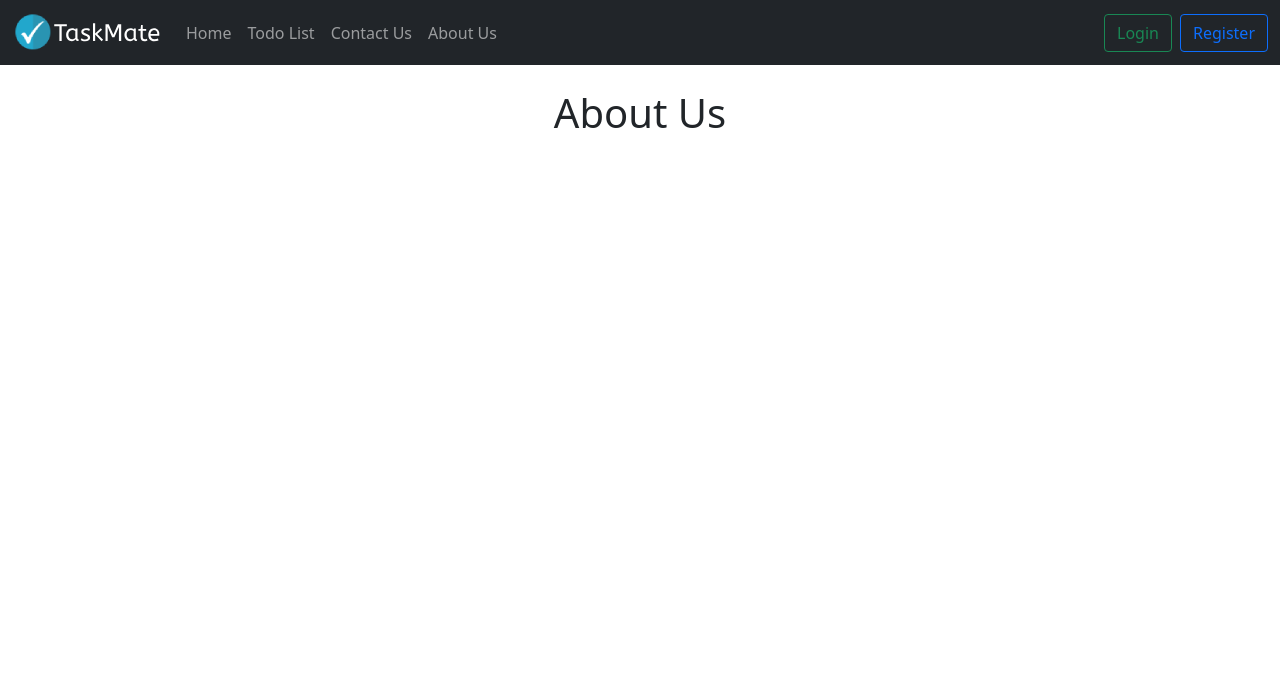
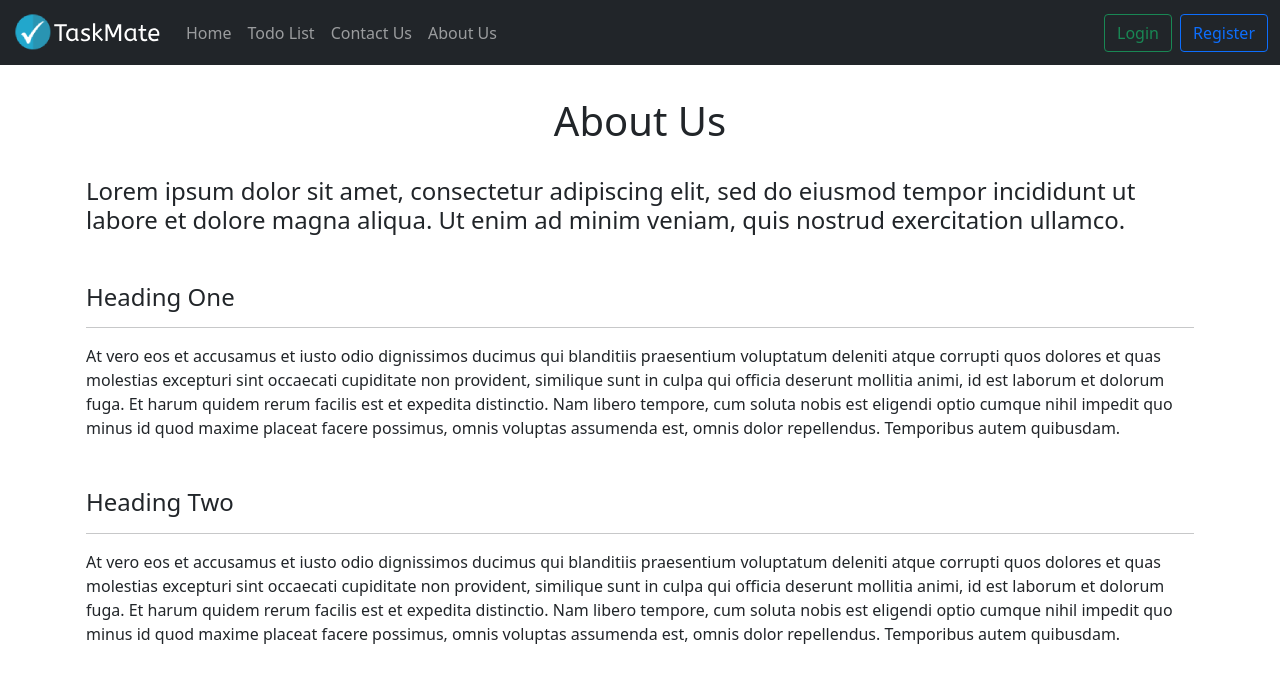
Before and after one commit to somesh1611/task-app, a Django app: page /about-us in a window 1280 px wide. Shown: the top 683 px of the page. Run offline with Django 3.2, Linux system fonts and the light colour scheme.

Commit message:
updated site

```diff
--- a/todolist_app/templates/about.html
+++ b/todolist_app/templates/about.html
@@ -6,9 +6,36 @@
 
 {% block content %}
 
-    <div class="container">
+    <div class="container px-3 py-2">
+    <div class="mb-5">
     <br>
         <h1 class="text-center">{{about_text}}</h1>
+        <br>
+        <h4>Lorem ipsum dolor sit amet, consectetur adipiscing elit, sed do eiusmod tempor incididunt ut labore et dolore magna aliqua.
+        Ut enim ad minim veniam, quis nostrud exercitation ullamco.</h4>
+    </div>
+    <div class="mb-5">
+        <h4>Heading One</h4>
+        <hr>
+        <p class=''>At vero eos et accusamus et iusto odio dignissimos ducimus qui blanditiis
+        praesentium voluptatum deleniti atque corrupti quos dolores et quas molestias excepturi
+        sint occaecati cupiditate non provident, similique sunt in culpa qui officia deserunt mollitia
+        animi, id est laborum et dolorum fuga. Et harum quidem rerum facilis est et expedita distinctio.
+        Nam libero tempore, cum soluta nobis est eligendi optio cumque nihil impedit quo minus id quod
+        maxime placeat facere possimus, omnis voluptas assumenda est,
+        omnis dolor repellendus. Temporibus autem quibusdam.</p>
+    </div>
+    <div>
+        <h4>Heading Two</h4>
+        <hr>
+        <p class=''>At vero eos et accusamus et iusto odio dignissimos ducimus qui blanditiis
+        praesentium voluptatum deleniti atque corrupti quos dolores et quas molestias excepturi
+        sint occaecati cupiditate non provident, similique sunt in culpa qui officia deserunt mollitia
+        animi, id est laborum et dolorum fuga. Et harum quidem rerum facilis est et expedita distinctio.
+        Nam libero tempore, cum soluta nobis est eligendi optio cumque nihil impedit quo minus id quod
+        maxime placeat facere possimus, omnis voluptas assumenda est,
+        omnis dolor repellendus. Temporibus autem quibusdam.</p>
+    </div>
     </div>
 
 {% endblock content %}
```
